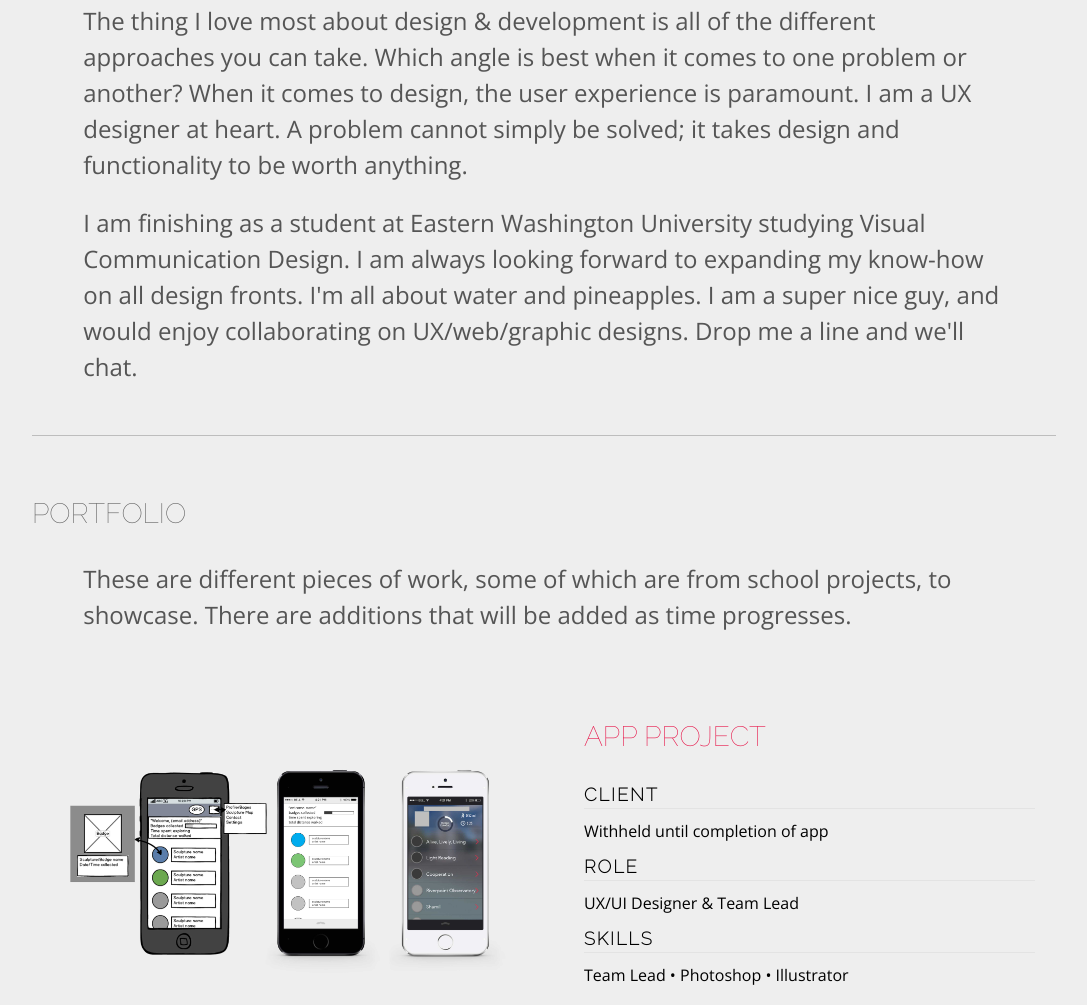
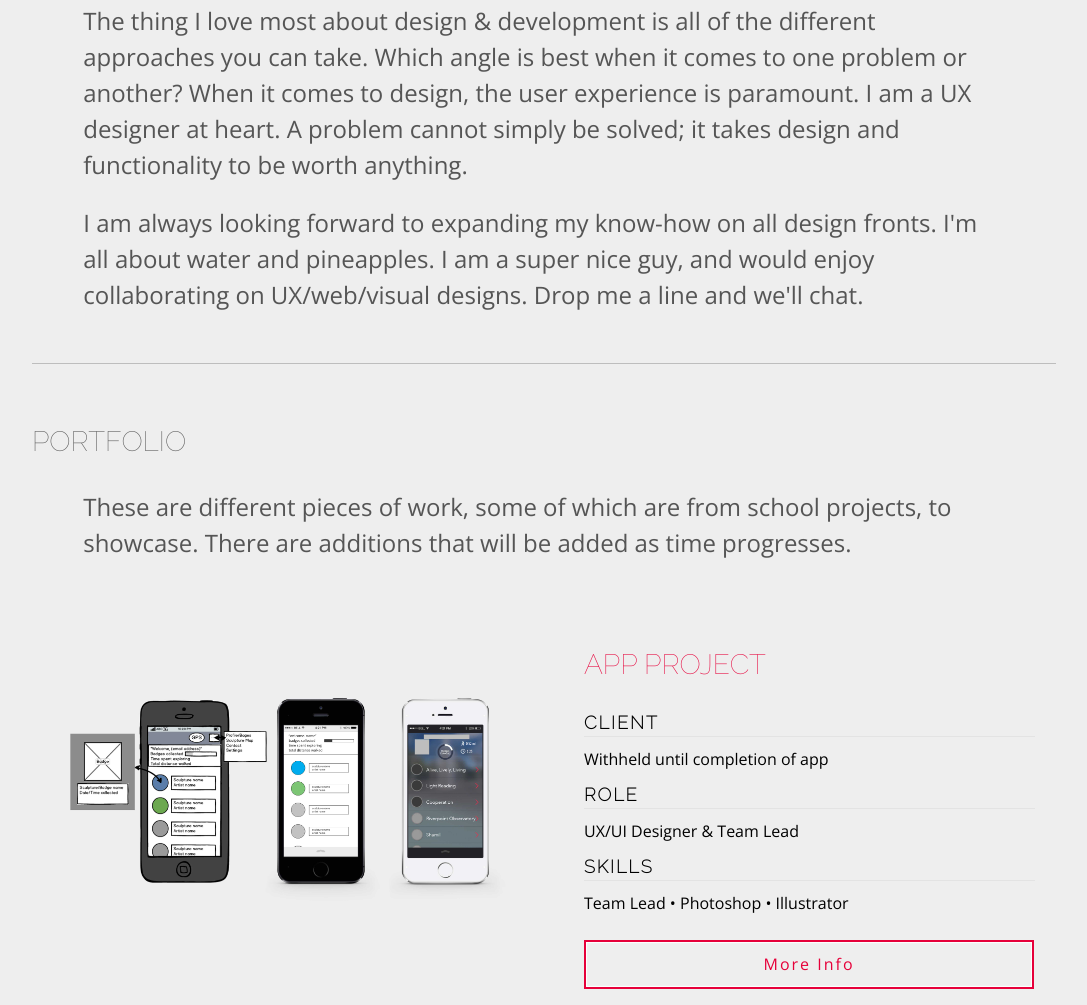
Before and after one commit to trenthp/trenthp.github.io, a plain HTML site: page index.html in a window 1280 px wide. Shown: the part 715-1720 px from the top of the page, without its empty margins (96-1183 px from the left). Drawn offline with nearby package versions, Linux system fonts and the light colour scheme; files whose address does not match are found by name.

Commit message:
Update index.html

```diff
--- a/index.html
+++ b/index.html
@@ -51,7 +51,7 @@
 
           <p>The thing I love most about design &#38; development is all of the different approaches you can take. Which angle is best when it comes to one problem or another? When it comes to design, the user experience is paramount. I am a UX designer at heart. A problem cannot simply be solved; it takes design and functionality to be worth anything.</p>
           <br>
-          <p>I am finishing as a student at Eastern Washington University studying Visual Communication Design. I am always looking forward to expanding my know&#45;how on all design fronts. I&#39;m all about water and pineapples. I am a super nice guy, and would enjoy collaborating on UX/web/graphic designs. Drop me a line and we&#39;ll chat.</p>
+          <p>I am always looking forward to expanding my know&#45;how on all design fronts. I&#39;m all about water and pineapples. I am a super nice guy, and would enjoy collaborating on UX/web/visual designs. Drop me a line and we&#39;ll chat.</p>
         </div>
 
       </section>
```
